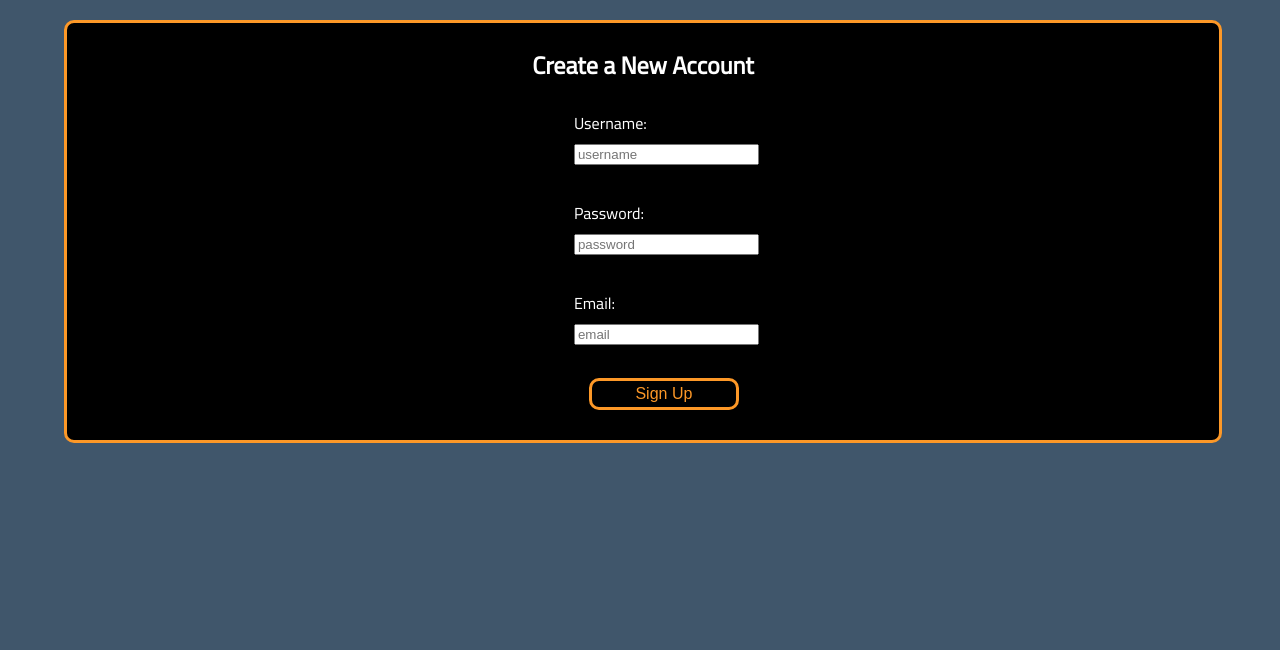
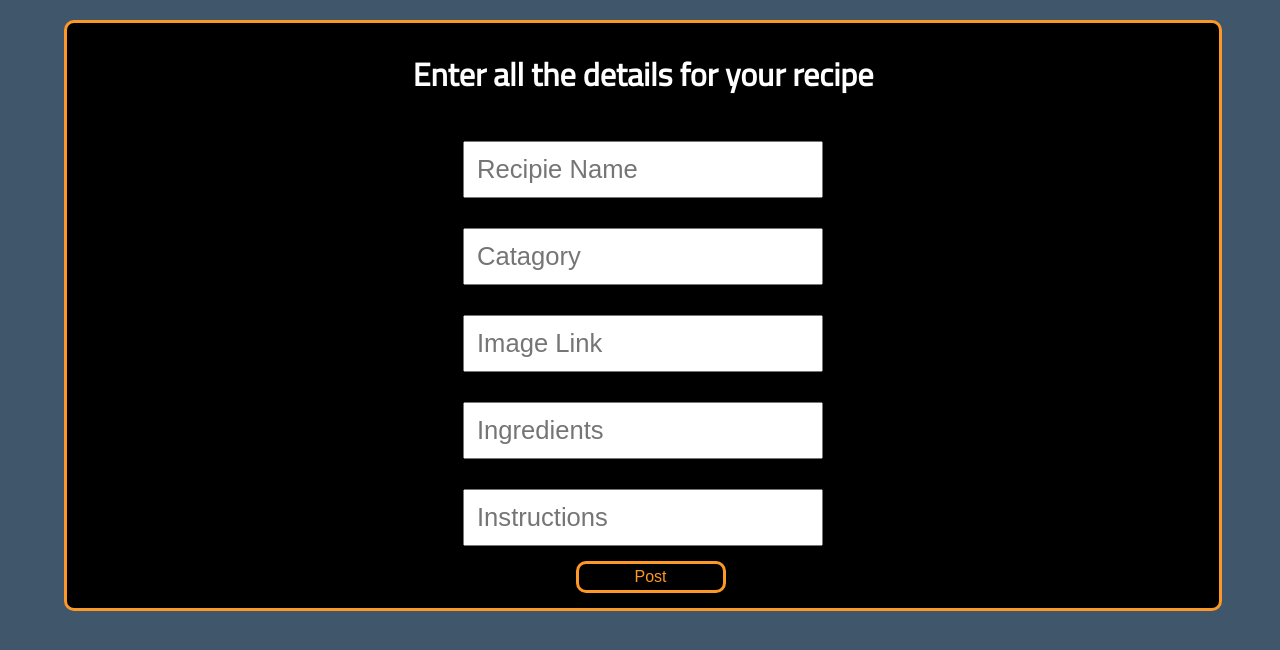
Before and after one commit to Chef-Portfolio-2-BW/Front-End, a React (Create React App) app in the folder front-end/: page /signup in a window 1280 px wide. Shown: the top 650 px of the page. Built offline with nearby package versions, Linux system fonts and the light colour scheme.

Commit message:
working on post request

```diff
--- a/front-end/package.json
+++ b/front-end/package.json
@@ -12,12 +12,7 @@
     "react": "^16.12.0",
     "react-dom": "^16.12.0",
     "react-redux": "^7.1.3",
-
-
-
     "react-responsive-carousel": "^3.1.51",
-
-
     "react-router-dom": "^5.1.2",
     "react-scripts": "3.3.0",
     "reactstrap": "^8.4.1",
--- a/front-end/src/App.js
+++ b/front-end/src/App.js
@@ -1,29 +1,23 @@
 import React, { useState } from "react";
-import { Route } from 'react-router-dom';
+import { Route } from "react-router-dom";
 import PrivateRoute from "./components/privateRoute.js";
 
-import NewAccount from './components/newAccount.js';
-import './App.css';
-import HomePage from './components/homePage.js';
+import NewAccount from "./components/newAccount.js";
+import "./App.css";
+import HomePage from "./components/homePage.js";
 
-
-import RecipeListMain from './components/recipeListMain.js';
-
-
-
+import RecipeListMain from "./components/recipeListMain.js";
+import Post from "./components/Post";
 
 const App = props => {
-  return <div className="App">
-
-
-    <Route exact path='/' component={HomePage} />
+  return (
+    <div className="App">
+      {/* <Route exact path='/' component={HomePage} />
     <Route exact path='/' component={RecipeListMain} />
-    <Route exact path="/signup" component={NewAccount} />
-
-
-  </div>;
-
-}
-
+    <Route exact path="/signup" component={NewAccount} /> */}
+      <Post />
+    </div>
+  );
+};
 
 export default App;
--- a/front-end/src/components/post.js
+++ b/front-end/src/components/post.js
@@ -1,5 +1,5 @@
 import React, { useState, useEffect } from "react";
-import axios from "axios";
+import { axiosWithAuth } from "./axiosAuth";
 
 import "./post.css";
 
@@ -10,7 +10,7 @@ class Post extends React.Component {
       catagory: "",
       img: "",
       ingredients: "",
-      directions: ""
+      instructions: ""
     },
     isFetching: false
   };
@@ -31,6 +31,14 @@ class Post extends React.Component {
     });
     //axios goes here
     console.log(this.state);
+    axiosWithAuth
+      .post("https://bwchefhub.herokuapp.com/api/recipies", this.state)
+      .then(res => {
+        console.log(res.data);
+        this.setState({ recipe: [...res.data, res.data.payload] });
+        this.props.history.push("/protected");
+      })
+      .catch(err => console.log(err));
   };
 
   render() {
@@ -72,9 +80,9 @@ class Post extends React.Component {
 
           <input
             type="textarea"
-            name="directions"
-            placeholder="Directions"
-            value={this.state.recipe.directions}
+            name="instructions"
+            placeholder="Instructions"
+            value={this.state.recipe.instructions}
             onChange={this.handleChange}
           />
 
```
